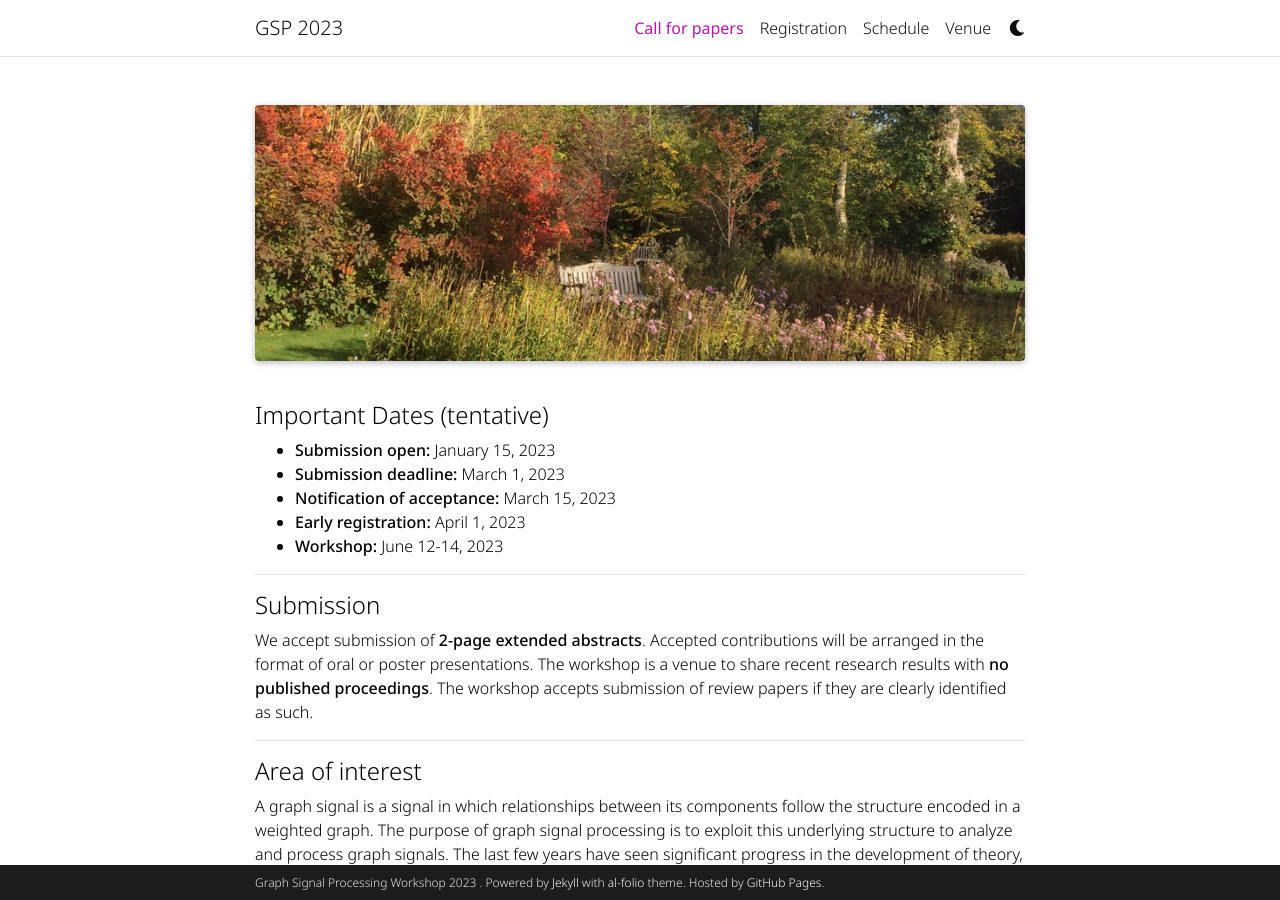
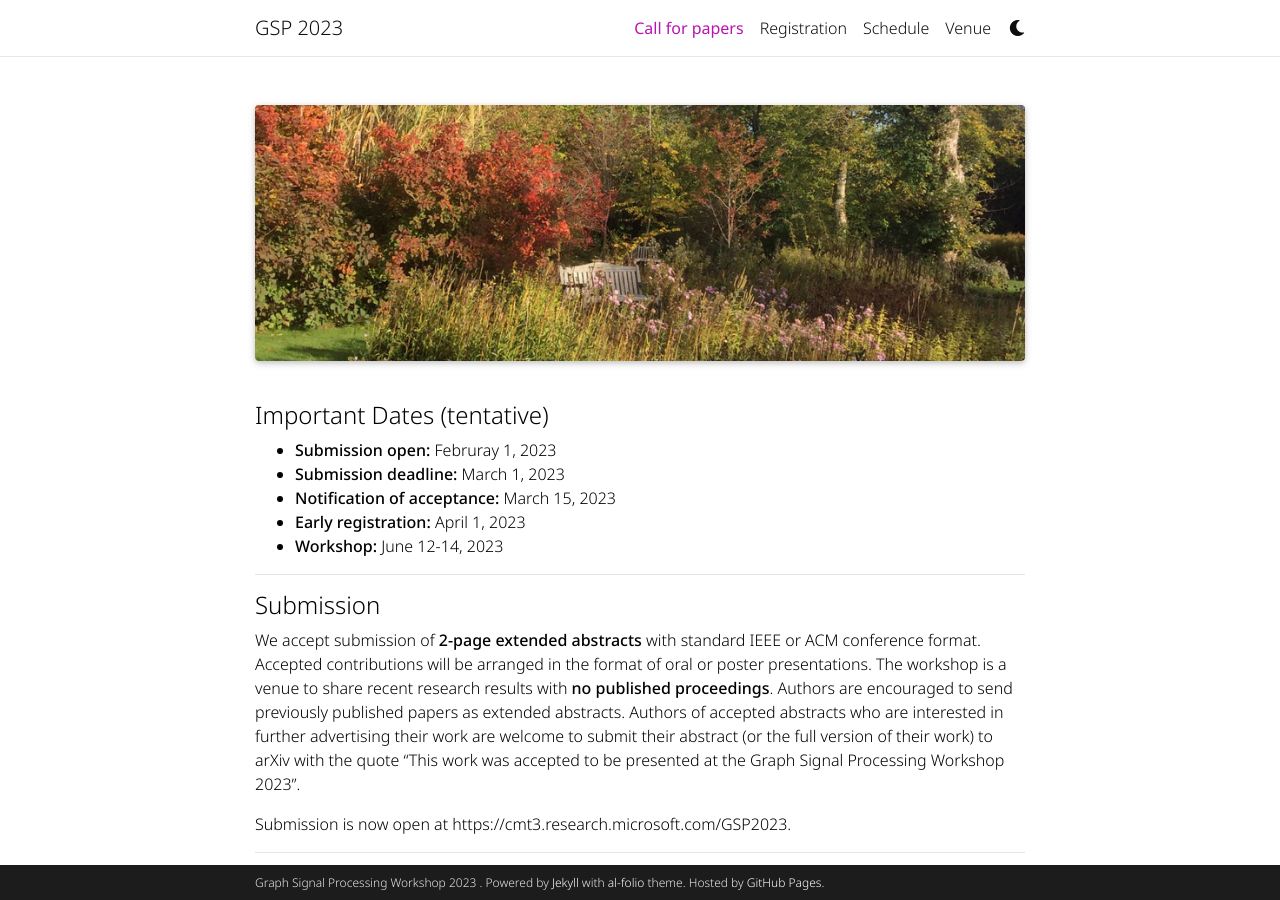
Before and after one commit to shreyasvinaya/gspworkshop2025.github.io, a Jekyll site: the page built from _pages/call_for_papers.md, in a window 1280 px wide and 900 px high. Built offline with Jekyll 4.4.1, drawn with Linux system fonts in a browser that asks for light colours; full-size pictures stand in for the smaller copies a plugin makes; comment, search, counter and statistics services are not loaded; a style sheet for code colours, icons or effects is not loaded.

Commit message:
Update call_for_papers.md

```diff
--- a/_pages/call_for_papers.md
+++ b/_pages/call_for_papers.md
@@ -11,7 +11,7 @@ top_image_alt: "Lady Margaret Hall gardens."
 ---
 
 #### Important Dates (tentative)
-+ **Submission open:** January 15, 2023
++ **Submission open:** Februray 1, 2023
 + **Submission deadline:** March 1, 2023
 + **Notification of acceptance:** March 15, 2023
 + **Early registration:** April 1, 2023
@@ -19,7 +19,9 @@ top_image_alt: "Lady Margaret Hall gardens."
 
 ---
 #### Submission
-We accept submission of **2-page extended abstracts**. Accepted contributions will be arranged in the format of oral or poster presentations. The workshop is a venue to share recent research results with **no published proceedings**. The workshop accepts submission of review papers if they are clearly identified as such.
+We accept submission of **2-page extended abstracts** with standard IEEE or ACM conference format. Accepted contributions will be arranged in the format of oral or poster presentations. The workshop is a venue to share recent research results with **no published proceedings**. Authors are encouraged to send previously published papers as extended abstracts. Authors of accepted abstracts who are interested in further advertising their work are welcome to submit their abstract (or the full version of their work) to arXiv with the quote "This work was accepted to be presented at the Graph Signal Processing Workshop 2023".
+
+Submission is now open at https://cmt3.research.microsoft.com/GSP2023.
 
 ---
 #### Area of interest
```
